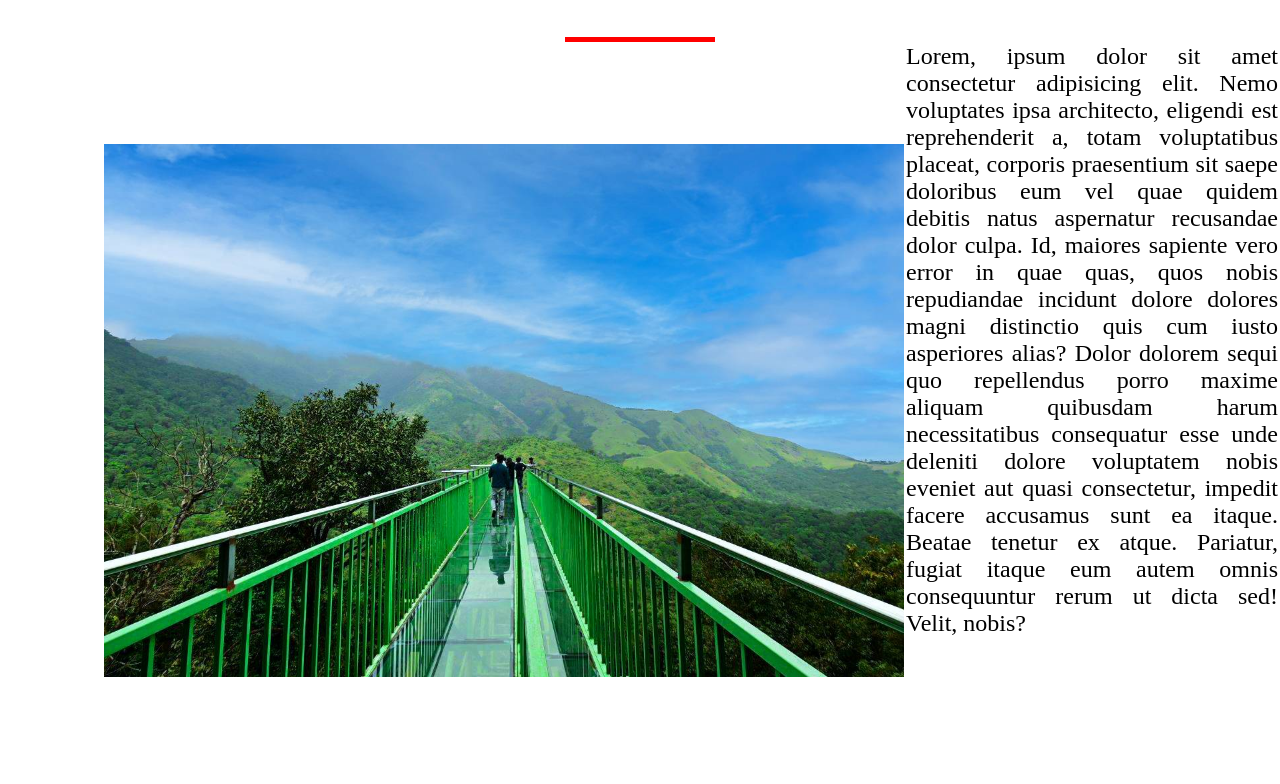
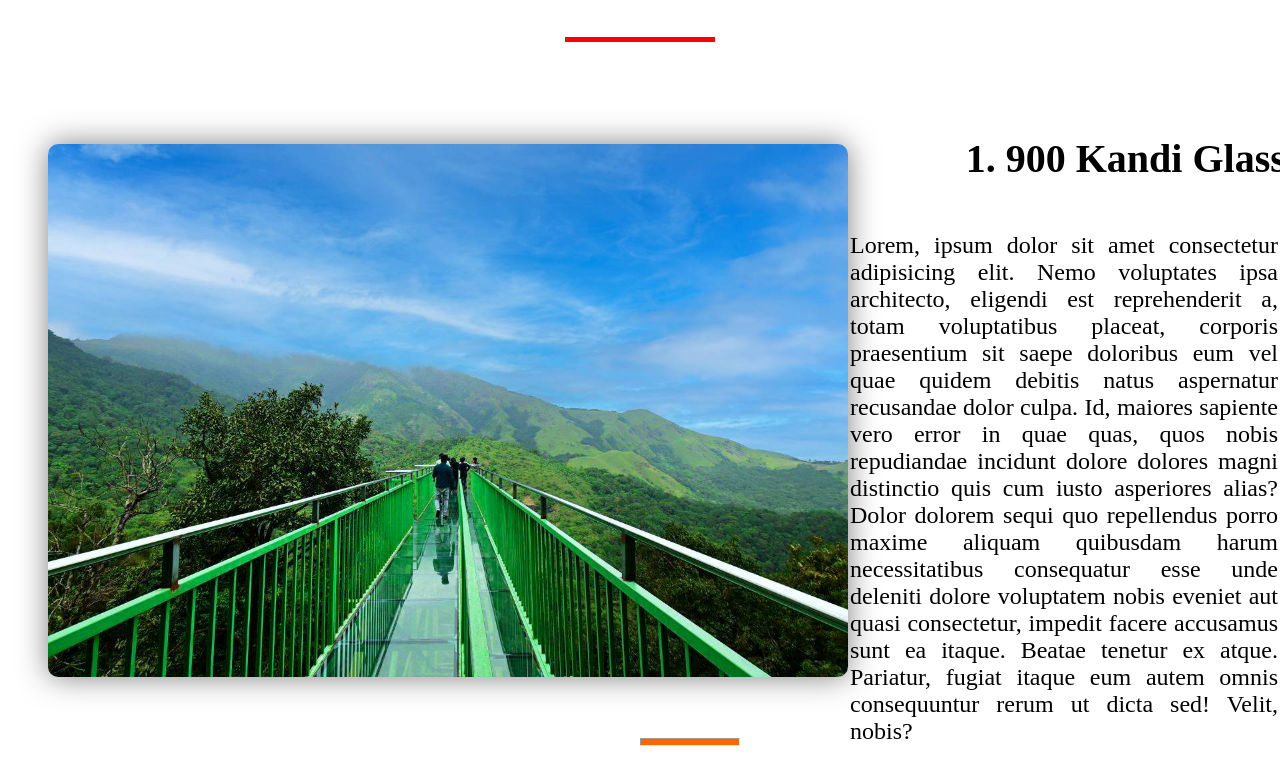
Before and after one commit to navaneethpv/ItFest-webdesign, a plain HTML site: page index.html in a window 1280 px wide. Shown: the part 1464-2248 px from the top of the page. Drawn offline with Linux system fonts and the light colour scheme.

Commit message:
All files are added

```diff
--- a/index.html
+++ b/index.html
@@ -41,7 +41,7 @@
         <h2>Destinations</h2>
         <div class="underline"></div>
          <div class="about">
-        <table>
+        <table = class="table">
             <tr>
                <td class="image-container">
                 <img src="./Images/img4.jpg" alt="" class="destination-img">
@@ -52,6 +52,7 @@
                </td>
             </tr>
         </table>
+        <hr class="line">
         </div>
      </section>
      </body>
--- a/style.css
+++ b/style.css
@@ -157,7 +157,9 @@ header {
 .image-container img{
     width: 800px;
     height: auto;
-    margin-left: 102px;
+    margin-left: 46px;
+    border-radius: 10px;
+    box-shadow: 0 0 30px rgba(0, 0, 0, 0.5);
 }
 .about h3{
     font-size: 2.5rem;
@@ -170,5 +172,16 @@ header {
     text-align: justify;
     margin-top: 20px;
     margin-top: 50px;
-
 }
+.table{
+    width: 100%;
+    height: 800px;
+    margin-top: 100px;
+}
+.about .line{
+    width: 100px;
+    height: 8px;
+    background-color: #ff6600;
+    margin-top: -204px;
+    margin-left: 50%;
+}
```
